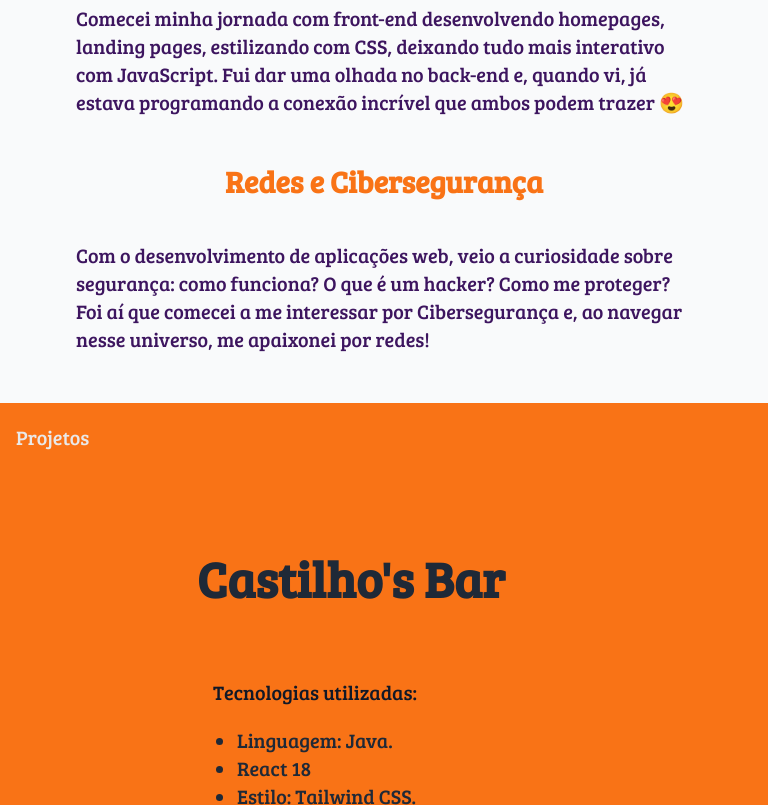
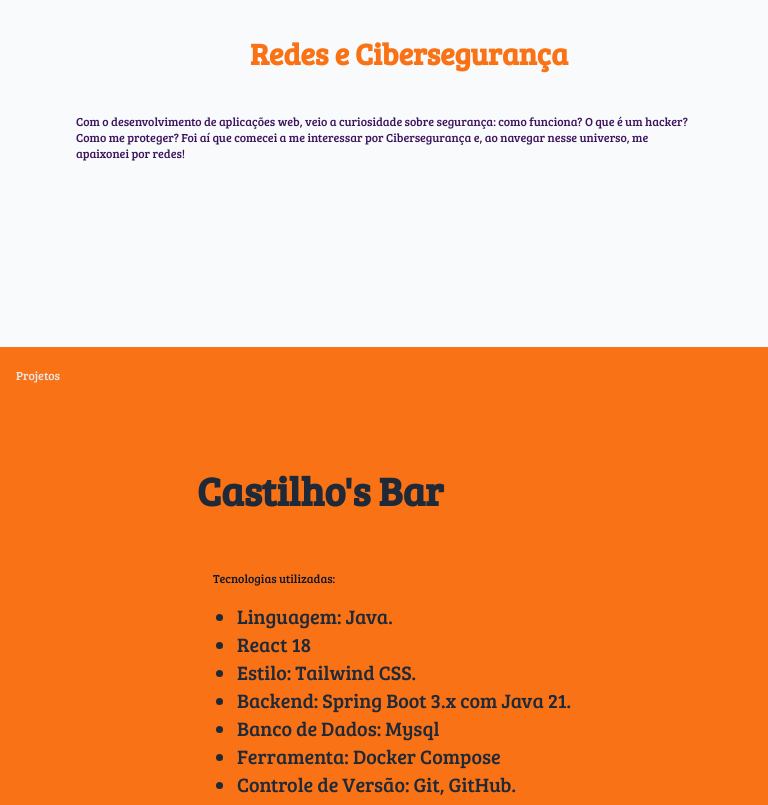
Before and after one commit to felipenewplayer/Portifolio, a plain HTML site: page index.html in a window 768 px wide. Shown: the part 726-1531 px from the top of the page. Drawn offline with Linux system fonts and the light colour scheme.

Commit message:
responsividade

```diff
--- a/css/style.css
+++ b/css/style.css
@@ -166,7 +166,8 @@ header {
     padding-left: 50px;
     margin: 20px 0;
     font-size: 40px;
-    background-color: transparent; /* se quiser */
+    background-color: transparent;
+    /* se quiser */
     color: var(--third_color);
 }
 
@@ -177,7 +178,7 @@ header {
 
 .sobre article h2 {
     color: var(--second_color);
-    font-size: 40px;
+    font-size: 30px;
     padding-left: 50px;
 }
 
@@ -242,7 +243,7 @@ p {
 
 .div_site_hambuguer h4 {
     color: var(--primary_color);
-    font-size: 50px;
+    font-size: 40px;
 }
 
 .erp {
@@ -271,7 +272,7 @@ p {
     color: var(--second_color);
 }
 
-@media (max-width: 768px )  {
+@media (max-width: 768px) {
     header {
         flex-direction: column;
         height: auto;
@@ -340,7 +341,7 @@ p {
     .sobre a,
     .projetos p,
     .projetos a {
-        font-size: 20px;
+        font-size: 16.2px;
         padding: 0 1rem;
     }
 
@@ -349,11 +350,14 @@ p {
         text-align: center;
         padding-left: 0;
         margin-bottom: 20px;
+
     }
 }
 
-@media (min-width: 468px) {
-    body{
+
+
+@media (max-width: 768px) {
+    body {
         display: flex;
         flex-direction: column;
     }
@@ -362,20 +366,36 @@ p {
         padding-left: 6px;
         align-items: center;
     }
-    .header-left h1, p{
-        padding-left: 6px;
+
+    .header-left h1,
+    p {
+        padding-left: 20px;
     }
+
 
     .sobre {
         display: flex;
         flex-direction: column;
-        height: auto;
+        margin-bottom: 20px;
     }
 
-    .projetos{
+
+    .sobre article h2 {
+        color: var(--second_color);
+        font-size: 30px;
+        padding-left: 50px;
+    }
+
+    .sobre p,
+    .sobre a,
+    .projetos p,
+    .projetos a {
+        font-size: 12px;
+        padding: 0 1rem;
+    }
+
+    .projetos {
         flex-direction: column;
         display: flex;
     }
-
-
 }
```
